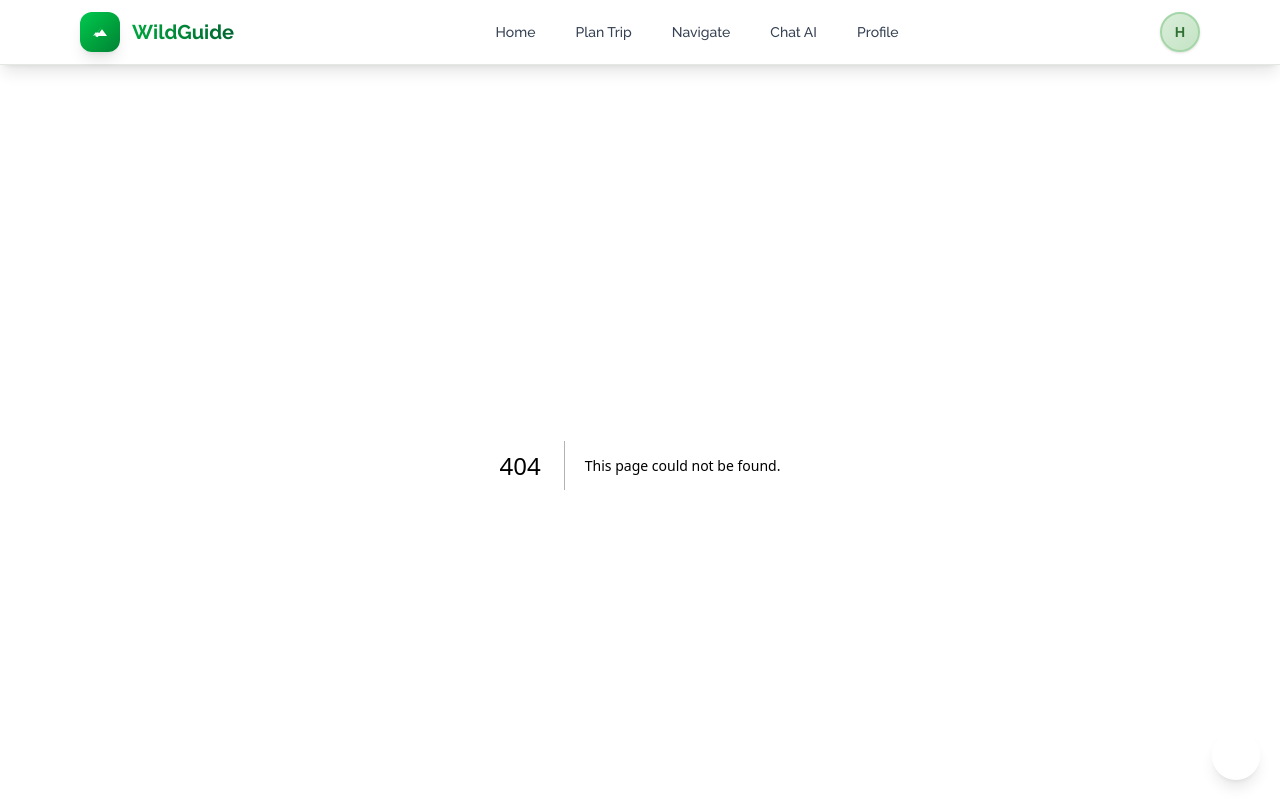
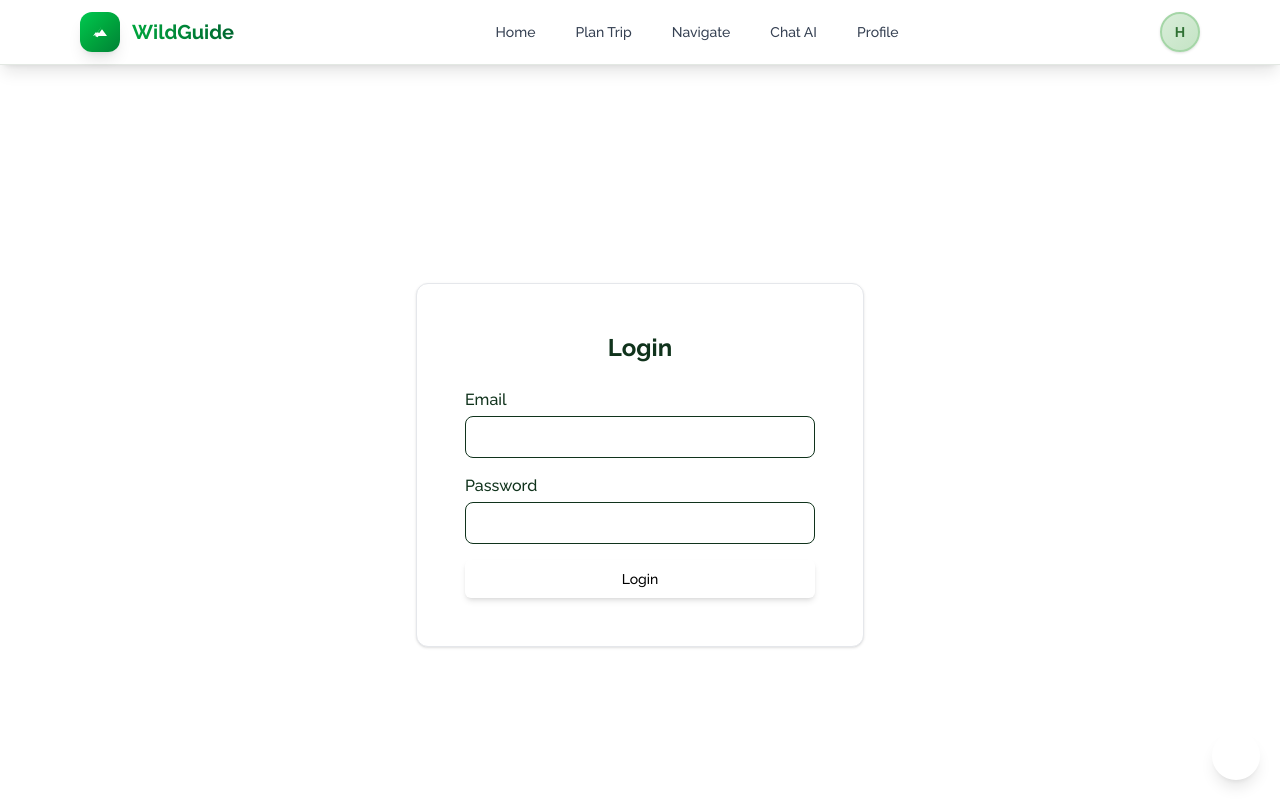
Before and after one commit to agehcx/hiking-app, a Next.js app in the folder frontend/: page /login in a window 1280 px wide. Before the commit this address had no page. Shown: the top 800 px of the page. Built offline with nearby package versions, Linux system fonts and the light colour scheme.

Commit message:
feat: docs (tbd)

```diff
--- /dev/null
+++ b/frontend/src/app/login/page.tsx
@@ -0,0 +1,70 @@
+import { useState } from "react";
+import { useRouter } from "next/navigation";
+import { Card } from "@/components/ui/Card";
+import { Button } from "@/components/ui/Button";
+
+export default function LoginPage() {
+  const [email, setEmail] = useState("");
+  const [password, setPassword] = useState("");
+  const [error, setError] = useState("");
+  const [loading, setLoading] = useState(false);
+  const router = useRouter();
+
+  async function handleLogin(e: React.FormEvent) {
+    e.preventDefault();
+    setError("");
+    setLoading(true);
+    try {
+      const res = await fetch("/api/v1/login", {
+        method: "POST",
+        headers: { "Content-Type": "application/json" },
+        body: JSON.stringify({ email, password })
+      });
+      const data = await res.json();
+      if (!res.ok) {
+        setError(data.error || "Login failed");
+        setLoading(false);
+        return;
+      }
+      // Save token/user info as needed (localStorage, cookie, etc.)
+      // For demo: just redirect to profile
+      router.push("/profile");
+    } catch (err) {
+      setError("Network error");
+    } finally {
+      setLoading(false);
+    }
+  }
+
+  return (
+    <main className="flex min-h-screen items-center justify-center bg-[var(--color-primary-25)]">
+      <Card className="w-full max-w-md p-8">
+        <h1 className="mb-6 text-2xl font-bold text-center">Login</h1>
+        <form onSubmit={handleLogin} className="space-y-4">
+          <div>
+            <label className="block mb-1 font-medium">Email</label>
+            <input
+              type="email"
+              className="w-full rounded-lg border px-3 py-2"
+              value={email}
+              onChange={e => setEmail(e.target.value)}
+              required
+            />
+          </div>
+          <div>
+            <label className="block mb-1 font-medium">Password</label>
+            <input
+              type="password"
+              className="w-full rounded-lg border px-3 py-2"
+              value={password}
+              onChange={e => setPassword(e.target.value)}
+              required
+            />
+          </div>
+          {error && <div className="text-red-500 text-sm">{error}</div>}
+          <Button type="submit" variant="primary" size="md" loading={loading} className="w-full">Login</Button>
+        </form>
+      </Card>
+    </main>
+  );
+}
--- /dev/null
+++ b/frontend/src/pages/api/v1/login.ts
@@ -0,0 +1,29 @@
+import type { NextApiRequest, NextApiResponse } from 'next';
+
+export default async function handler(req: NextApiRequest, res: NextApiResponse) {
+  if (req.method !== 'POST') {
+    return res.status(405).json({ error: 'Method not allowed' });
+  }
+
+  const { email, password } = req.body;
+  if (!email || !password) {
+    return res.status(400).json({ error: 'Missing email or password' });
+  }
+
+  // Connect to backend API (port 4001)
+  try {
+    const backendRes = await fetch('http://localhost:4001/api/v1/auth/login', {
+      method: 'POST',
+      headers: { 'Content-Type': 'application/json' },
+      body: JSON.stringify({ email, password })
+    });
+    const data = await backendRes.json();
+    if (!backendRes.ok) {
+      return res.status(backendRes.status).json(data);
+    }
+    // Forward token/user info
+    return res.status(200).json(data);
+  } catch (err) {
+    return res.status(500).json({ error: 'Login failed', details: String(err) });
+  }
+}
```
